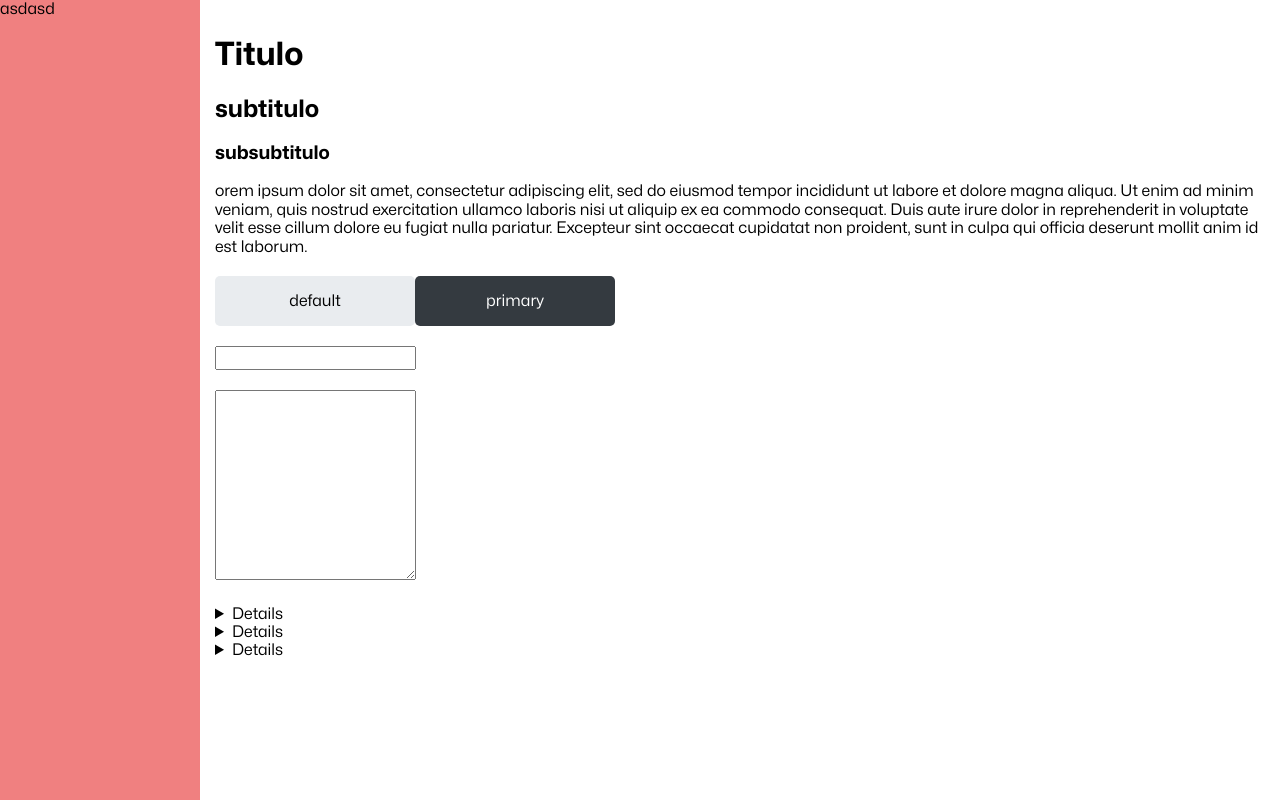
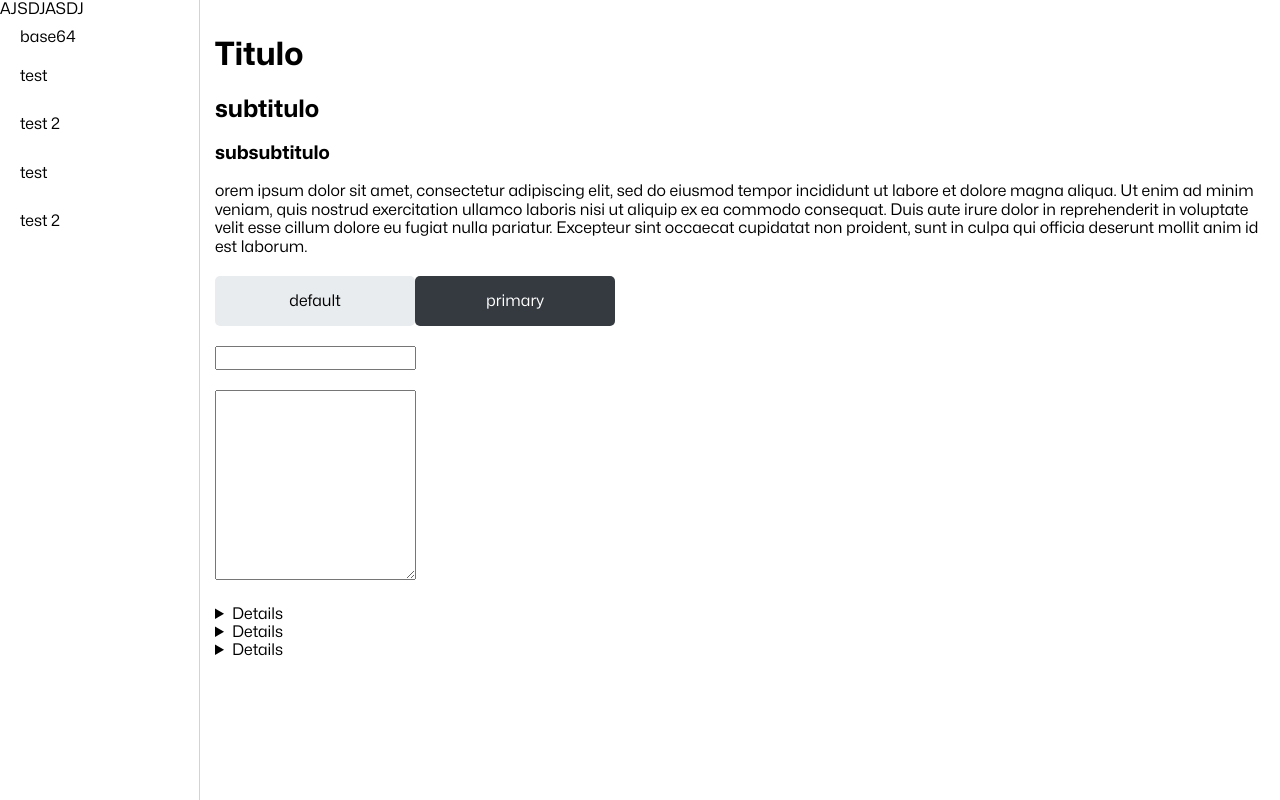
Before and after one commit to felipevogtf/web-dev-kit, an Angular app: page / in a window 1280 px wide. Built offline with nearby package versions, Linux system fonts and the light colour scheme.

Commit message:
sidebar component

```diff
--- a/src/app/app.component.html
+++ b/src/app/app.component.html
@@ -1,7 +1,6 @@
 <section class="main-section">
-    <aside class="main-section__sidenav">
-        asdasd
-    </aside>
+    <nav-menu class="main-section__sidenav"></nav-menu>
+
     <main class="main-section__content main-section__content--padding">
         <router-outlet></router-outlet>
     </main>
--- a/src/app/app.component.scss
+++ b/src/app/app.component.scss
@@ -4,11 +4,12 @@
   grid-template-columns: minmax(200px, 1fr) minmax(100px, 11fr);
 
   &__sidenav {
-    background-color: lightcoral;
+    padding: 0;
+    margin: 0;
+    border-right: 1px solid var(--border-color);
   }
 
   &__content {
-    //background-color: global.$background-color;
     width: 100%;
     max-width: 1200px;
     margin: 0 auto;
@@ -25,5 +26,10 @@
   .main-section {
     grid-template-columns: 1fr;
     grid-template-rows: 50px;
+
+    &__sidenav {
+      border-right: none;
+      border-bottom: 1px solid var(--border-color);
+    }
   }
 }
--- a/src/app/app.component.ts
+++ b/src/app/app.component.ts
@@ -1,14 +1,27 @@
-import { Component } from '@angular/core';
+import { Component, HostListener, Renderer2 } from '@angular/core';
 import { CommonModule } from '@angular/common';
 import { RouterOutlet } from '@angular/router';
+import { NavMenuComponent } from './components/nav-menu/nav-menu.component';
 
 @Component({
   selector: 'app-root',
   standalone: true,
-  imports: [CommonModule, RouterOutlet],
+  imports: [CommonModule, RouterOutlet, NavMenuComponent],
   templateUrl: './app.component.html',
-  styleUrl: './app.component.scss'
+  styleUrl: './app.component.scss',
 })
 export class AppComponent {
   title = 'web-dev-kit';
+  resizeTimer: any;
+
+  constructor(private renderer: Renderer2) {}
+
+  @HostListener('window:resize', ['$event'])
+  onResize() {
+    this.renderer.addClass(document.body, 'resize-animation-stopper');
+    clearTimeout(this.resizeTimer);
+    this.resizeTimer = setTimeout(() => {
+      this.renderer.removeClass(document.body, 'resize-animation-stopper');
+    }, 200);
+  }
 }
--- /dev/null
+++ b/src/app/components/nav-menu/nav-menu.component.html
@@ -0,0 +1,22 @@
+<aside class="nav">
+    <div class="nav__header">
+        AJSDJASDJ
+
+        <button class="nav__toggle" (click)="toggle()">asdsa</button>
+    </div>
+
+    <div class="nav__overlay" [class.nav__overlay--visible]="isToggle" (click)="toggle()"></div>
+
+    <ul class="nav__menu" [class.nav__menu--visible]="isToggle">
+        <li class="nav__item">
+            <span class="nav__item nav__link" tabindex="0">base64</span>
+            <ul class="nav__submenu">
+                <li class="nav__item nav__link">test</li>
+                <li class="nav__item nav__link">test 2</li>
+            </ul>
+        </li>
+        <li class="nav__item nav__link">test</li>
+        <li class="nav__item nav__link">test 2</li>
+    </ul>
+
+</aside>
--- /dev/null
+++ b/src/app/components/nav-menu/nav-menu.component.scss
@@ -0,0 +1,87 @@
+.nav {
+  &__menu {
+    position: relative;
+    padding: 0;
+    margin: 0;
+    display: flex;
+    flex-direction: column;
+    row-gap: 10px;
+    background: var(--background-color);
+  }
+
+  &__logo {
+    height: 50px;
+  }
+
+  &__toggle {
+    display: none;
+  }
+
+  &__submenu {
+    padding: 0;
+    display: flex;
+    flex-direction: column;
+    row-gap: 10px;
+  }
+
+  &__item {
+    list-style: none;
+
+    // &:focus + .nav__submenu {
+    //   display: block;
+    // }
+  }
+
+  &__link {
+    display: block;
+    padding: 10px 20px;
+    &:hover {
+      background-color: var(--border-color);
+    }
+  }
+}
+
+@media screen and (max-width: 600px) {
+  .nav {
+    &__header {
+      height: 50px;
+      display: flex;
+      flex-direction: row;
+      align-items: center;
+    }
+
+    &__menu {
+      transform: translateX(-300px) translateZ(0px);
+      position: fixed;
+      min-width: 300px;
+      min-height: 100vh;
+      z-index: 1;
+
+      transition: transform 300ms ease-out;
+    }
+
+    &__menu--visible {
+      transform: none;
+      transition: transform 300ms ease-in;
+    }
+
+    &__overlay {
+      position: absolute;
+      width: 100%;
+      height: calc(100% - 50px);
+      background: black;
+      opacity: 0;
+
+      display: none;
+    }
+
+    &__overlay--visible {
+      display: block;
+      opacity: 0.4;
+    }
+
+    &__toggle {
+      display: inline;
+    }
+  }
+}
--- /dev/null
+++ b/src/app/components/nav-menu/nav-menu.component.ts
@@ -0,0 +1,19 @@
+import { Component } from '@angular/core';
+import { CommonModule } from '@angular/common';
+
+@Component({
+  selector: 'nav-menu',
+  standalone: true,
+  imports: [CommonModule],
+  templateUrl: './nav-menu.component.html',
+  styleUrl: './nav-menu.component.scss',
+})
+export class NavMenuComponent {
+  isToggle: boolean = false;
+
+  constructor() {}
+
+  toggle() {
+    this.isToggle = !this.isToggle;
+  }
+}
--- a/src/styles.scss
+++ b/src/styles.scss
@@ -18,3 +18,7 @@ body {
   font-family: "Mona-Sans";
   background: var(--background-color);
 }
+
+.resize-animation-stopper *{
+  transition: none !important; /* O cualquier ajuste necesario */
+}
```
Also changed, not shown: 1 other file (tests, documents, lock files or other folders).
